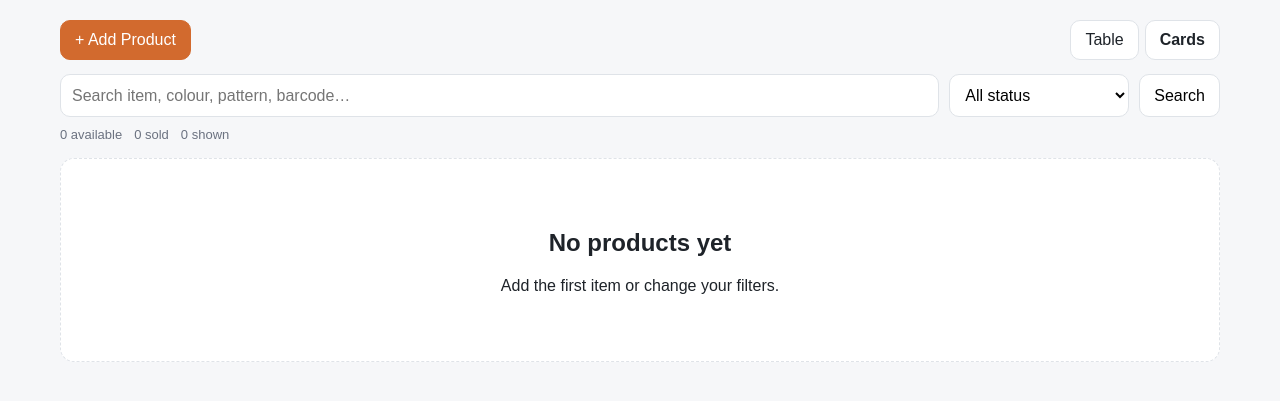
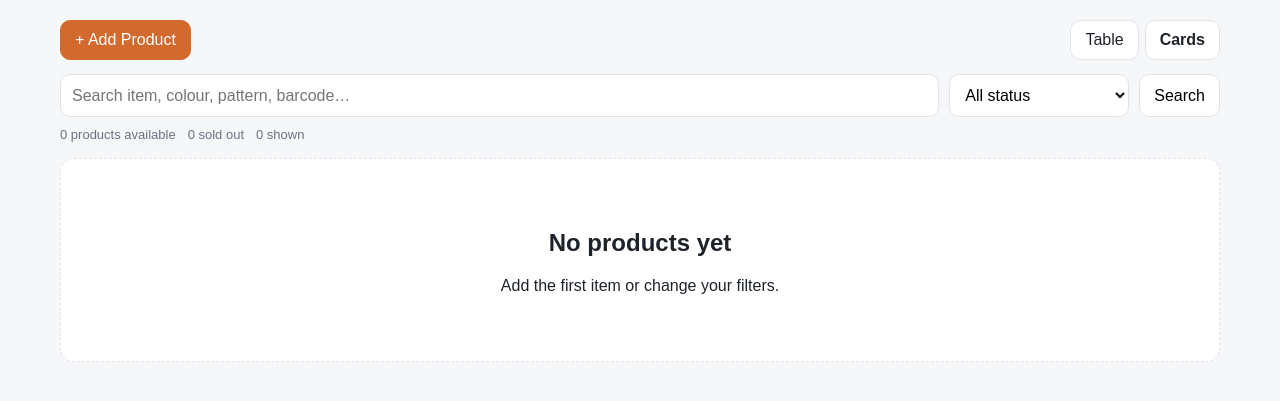
Before and after one commit to adamrfreeman644/raes-bits-and-bobbins-stock, a Flask app: page / in a window 1280 px wide. Shown: the part 64-465 px from the top of the page. Run offline with Flask 3, Linux system fonts and the light colour scheme; data that the repository does not hold is empty.

Commit message:
Update inventory views for multi-barcode products

```diff
--- a/app/templates/index.html
+++ b/app/templates/index.html
@@ -1,15 +1,12 @@
 {% extends 'base.html' %}
 {% block content %}
-<section class="toolbar">
-  <a class="btn primary" href="{{ url_for('new_product') }}">+ Add Product</a>
-  <div class="view-toggle"><a class="btn {{ 'active' if view == 'table' }}" href="{{ url_for('index', view='table', q=q, status=status) }}">Table</a><a class="btn {{ 'active' if view != 'table' }}" href="{{ url_for('index', view='cards', q=q, status=status) }}">Cards</a></div>
-</section>
+<section class="toolbar"><a class="btn primary" href="{{ url_for('new_product') }}">+ Add Product</a><div class="view-toggle"><a class="btn {{ 'active' if view == 'table' }}" href="{{ url_for('index', view='table', q=q, status=status) }}">Table</a><a class="btn {{ 'active' if view != 'table' }}" href="{{ url_for('index', view='cards', q=q, status=status) }}">Cards</a></div></section>
 <form class="filters" method="get"><input type="hidden" name="view" value="{{ view }}"><input name="q" value="{{ q }}" placeholder="Search item, colour, pattern, barcode…"><select name="status" onchange="this.form.submit()"><option value="">All status</option><option value="Available" {{ 'selected' if status == 'Available' }}>Available</option><option value="Sold" {{ 'selected' if status == 'Sold' }}>Sold</option></select><button class="btn" type="submit">Search</button></form>
-<div class="summary"><span>{{ available }} available</span><span>{{ sold }} sold</span><span>{{ products|length }} shown</span></div>
+<div class="summary"><span>{{ available }} products available</span><span>{{ sold }} sold out</span><span>{{ products|length }} shown</span></div>
 {% if not products %}<div class="empty"><h2>No products yet</h2><p>Add the first item or change your filters.</p></div>
 {% elif view == 'table' %}
-<div class="table-wrap"><table><thead><tr><th>Photo</th><th>Barcode</th><th>Item</th><th>Main</th><th>Secondary</th><th>Pattern</th><th>Price</th><th>Qty</th><th>Status</th></tr></thead><tbody>{% for p in products %}<tr onclick="location.href='{{ url_for('product_detail', product_id=p.id) }}'"><td>{% if p.main_photo %}<img class="thumb" src="{{ url_for('photo_file', filename=p.main_photo) }}">{% else %}<div class="thumb placeholder">—</div>{% endif %}</td><td class="barcode">{{ p.inventory_id }}</td><td><strong>{{ p.item }}</strong></td><td>{{ p.main_colour }}</td><td>{{ p.secondary_colour }}</td><td>{{ p.pattern }}</td><td>{{ p.price_pence|money }}</td><td><strong>{{ p.quantity }}</strong></td><td><span class="status {{ p.status|lower }}">{{ p.status }}</span></td></tr>{% endfor %}</tbody></table></div>
+<div class="table-wrap"><table><thead><tr><th>Photo</th><th>Item</th><th>Main</th><th>Secondary</th><th>Pattern</th><th>Price</th><th>Available Qty</th><th>Example barcode</th><th>Status</th></tr></thead><tbody>{% for p in products %}<tr onclick="location.href='{{ url_for('product_detail', product_id=p.id) }}'"><td>{% if p.main_photo %}<img class="thumb" src="{{ url_for('photo_file', filename=p.main_photo) }}">{% else %}<div class="thumb placeholder">—</div>{% endif %}</td><td><strong>{{ p.item }}</strong></td><td>{{ p.main_colour }}</td><td>{{ p.secondary_colour }}</td><td>{{ p.pattern }}</td><td>{{ p.price_pence|money }}</td><td><strong>{{ p.quantity }}</strong></td><td class="barcode">{{ p.first_barcode or '—' }}</td><td><span class="status {{ p.status|lower }}">{{ p.status }}</span></td></tr>{% endfor %}</tbody></table></div>
 {% else %}
-<div class="cards">{% for p in products %}<a class="card" href="{{ url_for('product_detail', product_id=p.id) }}"><div class="card-photo">{% if p.main_photo %}<img src="{{ url_for('photo_file', filename=p.main_photo) }}">{% else %}<span>No photo</span>{% endif %}</div><div class="card-body"><div class="card-head"><h3>{{ p.item }}</h3><span class="status {{ p.status|lower }}">{{ p.status }}</span></div><div class="muted">{{ p.pattern or 'No pattern' }}</div><div>{{ p.main_colour or '—' }}{% if p.secondary_colour %} / {{ p.secondary_colour }}{% endif %}</div><div class="price">{{ p.price_pence|money }}</div><div><strong>Qty {{ p.quantity }}</strong></div><div class="barcode">{{ p.inventory_id }}</div></div></a>{% endfor %}</div>
+<div class="cards">{% for p in products %}<a class="card" href="{{ url_for('product_detail', product_id=p.id) }}"><div class="card-photo">{% if p.main_photo %}<img src="{{ url_for('photo_file', filename=p.main_photo) }}">{% else %}<span>No photo</span>{% endif %}</div><div class="card-body"><div class="card-head"><h3>{{ p.item }}</h3><span class="status {{ p.status|lower }}">{{ p.status }}</span></div><div class="muted">{{ p.pattern or 'No pattern' }}</div><div>{{ p.main_colour or '—' }}{% if p.secondary_colour %} / {{ p.secondary_colour }}{% endif %}</div><div class="price">{{ p.price_pence|money }}</div><div><strong>{{ p.quantity }} available</strong></div>{% if p.first_barcode %}<div class="barcode muted">{{ p.first_barcode }}…</div>{% endif %}</div></a>{% endfor %}</div>
 {% endif %}
 {% endblock %}
```
